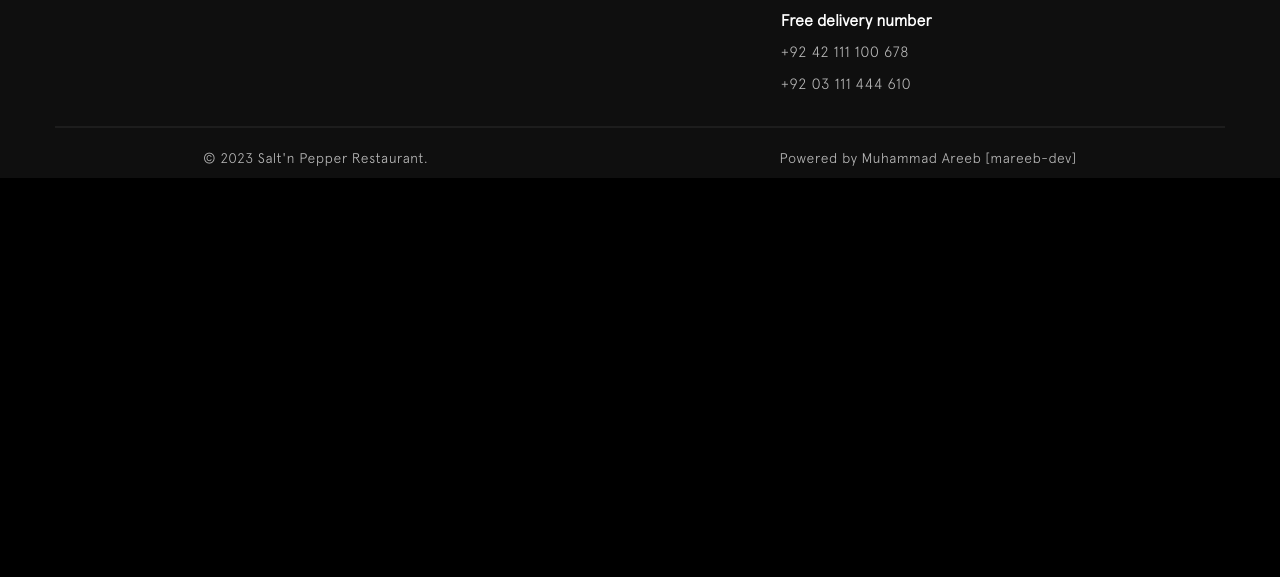
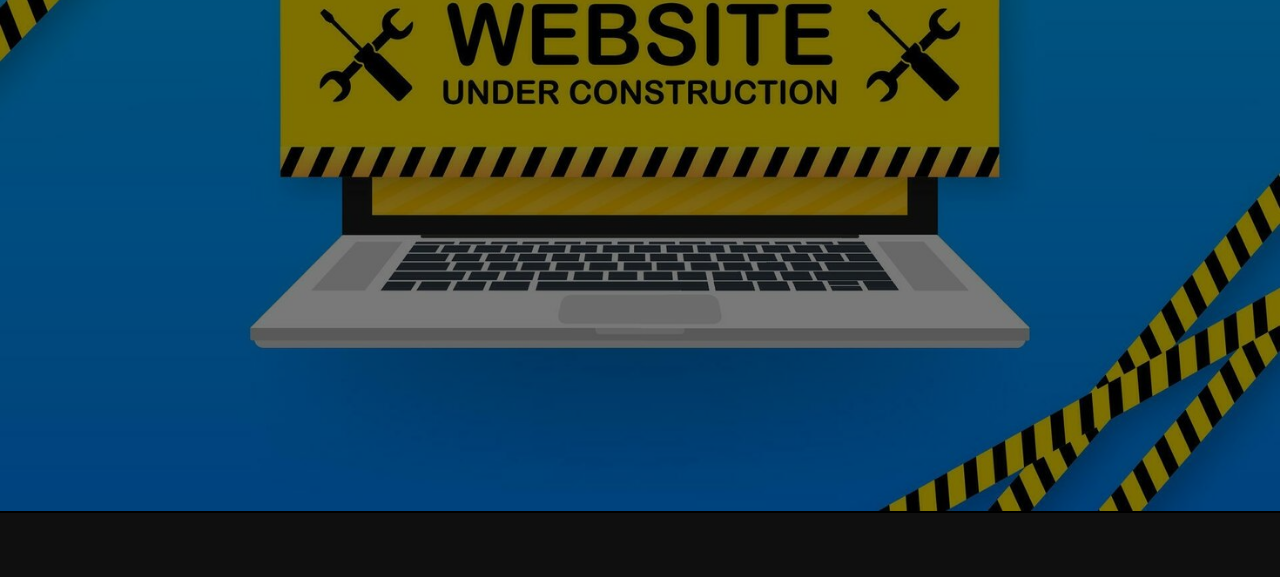
Before and after one commit to mareeb-dev/saltnpepper-clone-assignment, a plain HTML site: page pages/online.html in a window 1280 px wide. Shown: the part 431-1008 px from the top of the page. Before the commit the page ends 800 px from the top, so only its background shows below. Drawn offline with Linux system fonts and the light colour scheme.

Commit message:
Project Completed

```diff
--- a/pages/online.html
+++ b/pages/online.html
@@ -26,6 +26,11 @@
         </div>
     </nav>
     <!-- navbar section ended -->
+    <!-- content section started -->
+    <div class="underprocess">
+        <img class="under-process-image" src="../assets/images/under-process.jpg" alt="under-process">
+    </div>
+    <!-- content section ended -->
     <!-- footer section started -->
     <div class="footer-section">
         <div class="footer-container d-flex justify-around">
--- a/pages/stylesheets/franchise.css
+++ b/pages/stylesheets/franchise.css
@@ -55,7 +55,20 @@
 }
 
 /* navbar section ended */
+/* content section started  */
+.underprocess {
+    position: relative;
+    display: inline-block;
+}
 
+.under-process-image {
+    display: block;
+    width: 100%;
+    height: auto;
+    opacity: 0.5;
+}
+
+/* content section ended */
 /* footer section started */
 .footer-section {
     color: var(--white);
@@ -200,7 +213,7 @@ hr {
     color: var(--l-grey);
 }
 
-.profile-link{
+.profile-link {
     text-decoration: none;
     color: var(--l-grey);
 }
--- a/pages/stylesheets/online.css
+++ b/pages/stylesheets/online.css
@@ -55,7 +55,20 @@
 }
 
 /* navbar section ended */
+/* content section started  */
+.underprocess {
+    position: relative;
+    display: inline-block;
+}
 
+.under-process-image {
+    display: block;
+    width: 100%;
+    height: auto;
+    opacity: 0.5;
+}
+
+/* content section ended */
 /* footer section started */
 .footer-section {
     color: var(--white);
@@ -200,7 +213,7 @@ hr {
     color: var(--l-grey);
 }
 
-.profile-link{
+.profile-link {
     text-decoration: none;
     color: var(--l-grey);
 }
```
Also changed, not shown: pages/franchise.html (+5 -0 lines), assets/images/under-process.jpg (added).
